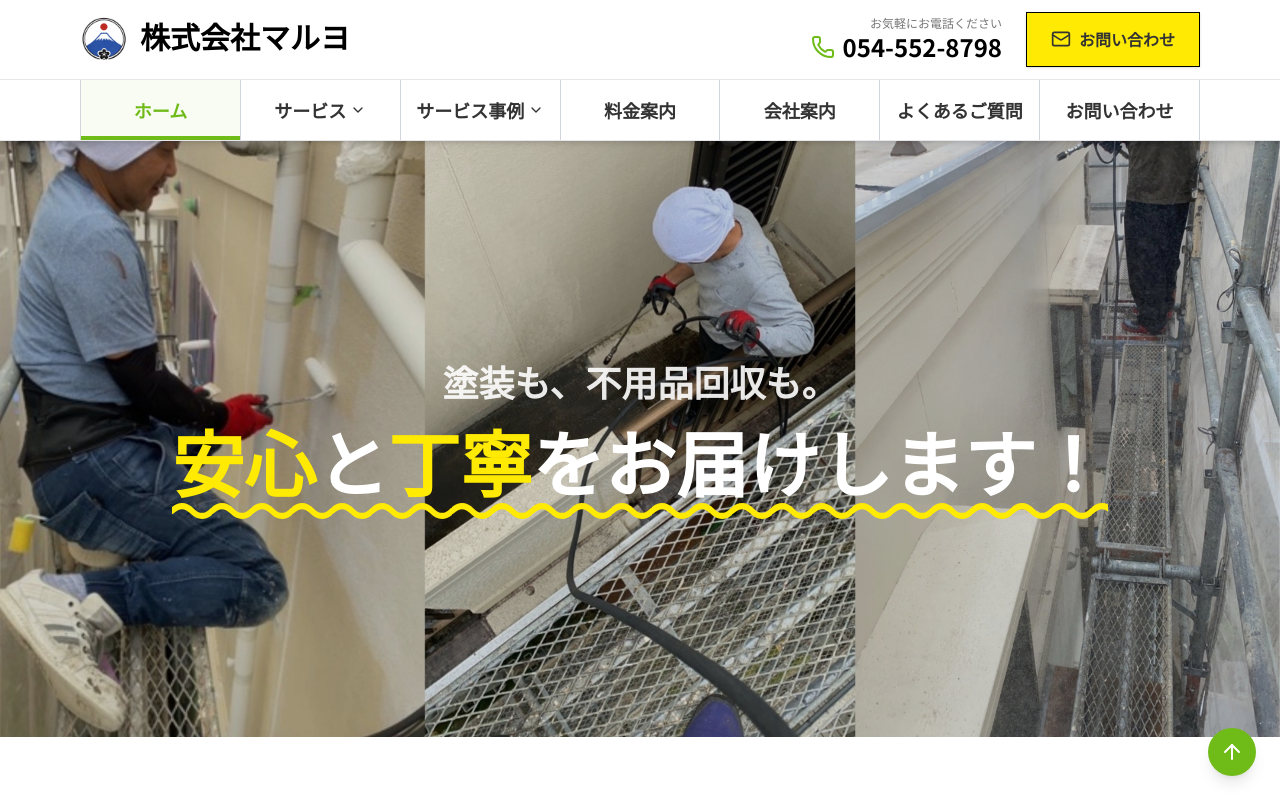
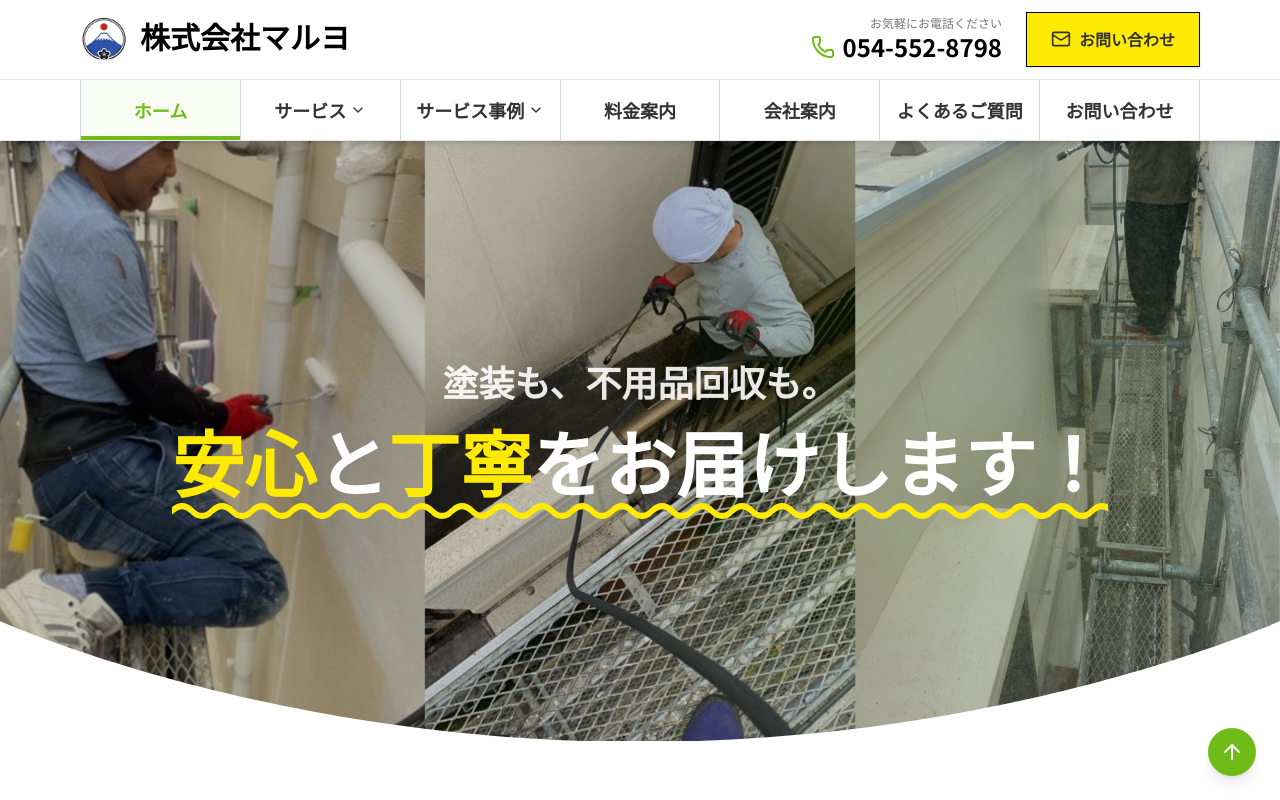
Before and after one commit to gezzzi/hp-tosou, a Next.js app: page / in a window 1280 px wide. Shown: the top 800 px of the page. Built offline with nearby package versions, Linux system fonts and the light colour scheme; a web font is replaced by a local one.

Commit message:
画像をsvgオーバーレイを使って編集

```diff
--- a/src/components/Hero.tsx
+++ b/src/components/Hero.tsx
@@ -9,6 +9,7 @@ export default function Hero() {
     <section className="relative min-h-[600px] flex items-center overflow-hidden">
       {/* 背景画像 */}
       <div className="absolute inset-0">
+        <div className="relative h-full w-full">
           {/* モバイル用画像 */}
           <div className="block min-[461px]:hidden h-full w-full relative">
             <Image
@@ -34,8 +35,33 @@ export default function Hero() {
             initial={{ opacity: 0 }}
             animate={{ opacity: 1 }}
             transition={{ duration: 1 }}
-          className="absolute inset-0 bg-black/15"
+            className="absolute inset-0 bg-black/20"
           ></motion.div>
+
+          {/* SVG 形状オーバーレイ (波形) */}
+          <div className="absolute bottom-[-1px] left-0 right-0 z-20">
+            <svg
+              viewBox="0 0 1440 120"
+              fill="none"
+              xmlns="http://www.w3.org/2000/svg"
+              className="w-full h-[60px] md:h-[121px] block"
+              preserveAspectRatio="none"
+            >
+              <path
+                d="M0 120L1440 120L1440 0C1440 0 1140 120 720 120C300 120 0 0 0 0L0 120Z"
+                fill="white"
+              />
+            </svg>
+          </div>
+
+          {/* 装飾的なアクセント形状 */}
+          <motion.div
+            initial={{ opacity: 0, scale: 0.8 }}
+            animate={{ opacity: 0.1, scale: 1 }}
+            transition={{ duration: 1.5, delay: 0.5 }}
+            className="absolute top-[-10%] right-[-5%] w-[50%] aspect-square bg-[var(--primary-green)] rounded-full blur-[100px] z-10"
+          />
+        </div>
       </div>
 
       <div className="max-w-6xl mx-auto px-4 py-16 relative z-10">
@@ -54,9 +80,6 @@ export default function Hero() {
           </motion.h2>
         </div>
       </div>
-
-      {/* 下部の区切り線 */}
-      <div className="absolute bottom-0 left-0 right-0 h-1 bg-white"></div>
     </section>
   );
 }
```
Lines whose indentation alone changed are shown as unchanged.
